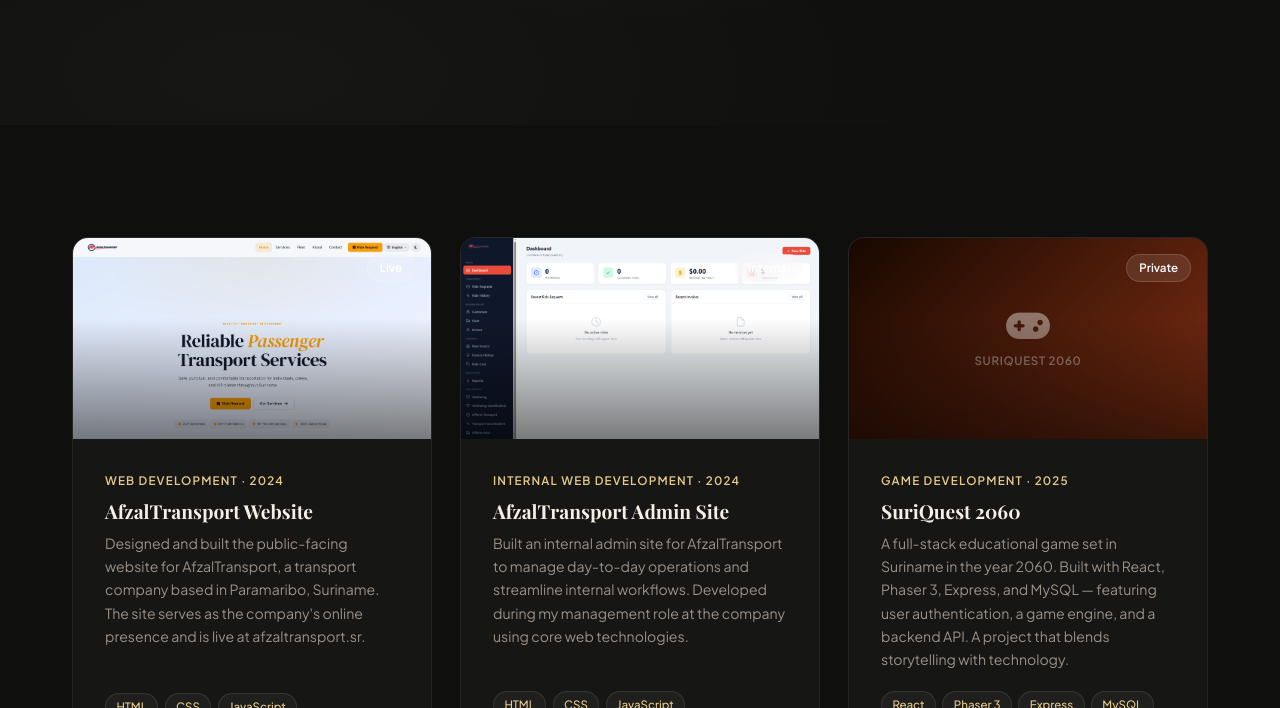
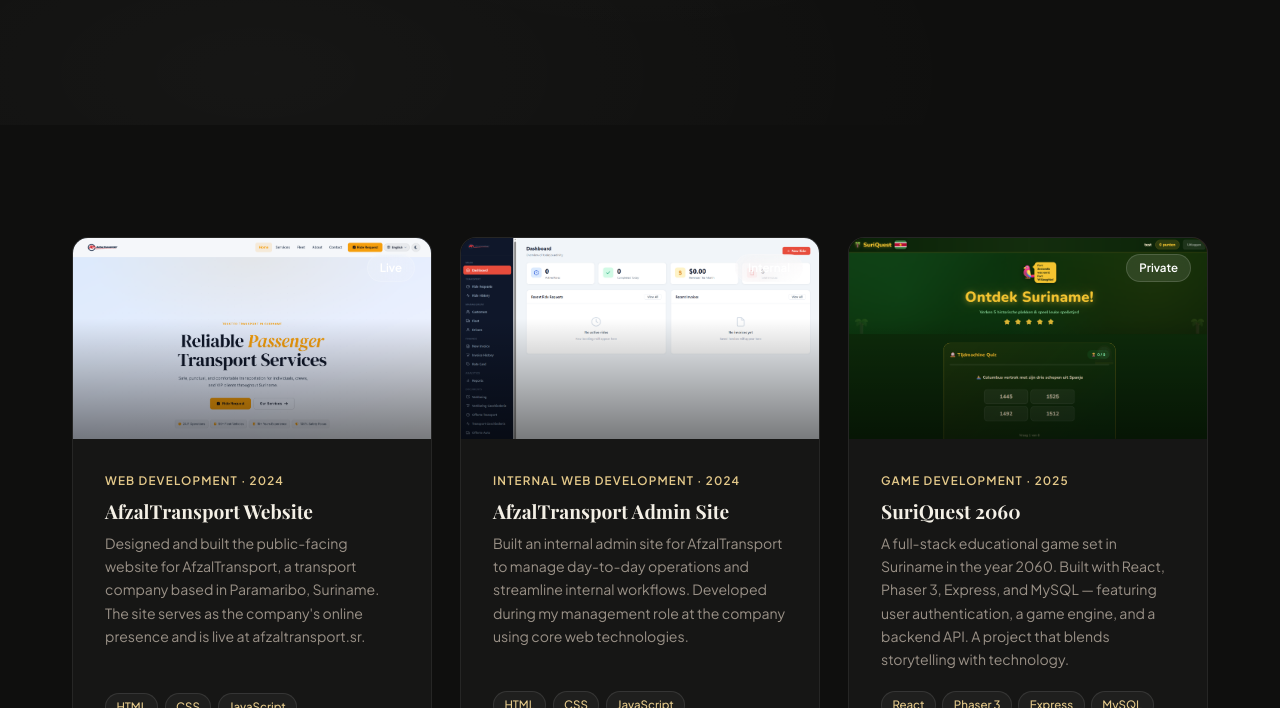
Before and after one commit to surtec/portfolio, a website: page work.html in a window 1280 px wide. Shown: the part 392-1100 px from the top of the page. Drawn offline with nearby package versions, Linux system fonts and the light colour scheme; a web font is replaced by a local one.

Commit message:
everything done

```diff
--- a/work.html
+++ b/work.html
@@ -97,10 +97,7 @@
 
       <div class="project-card reveal">
         <div class="project-thumbnail thumb-orange">
-          <div class="screenshot-placeholder">
-            <i class="fas fa-gamepad"></i>
-            <span>SuriQuest 2060</span>
-          </div>
+          <img src="images/suriquest-screenshot.png" alt="SuriQuest 2060" class="project-screenshot">
           <span class="project-badge" data-i18n="wrk.p3.badge">Private</span>
         </div>
         <div class="project-body">
```
Also changed, not shown: images/suriquest-screenshot.png (added).
